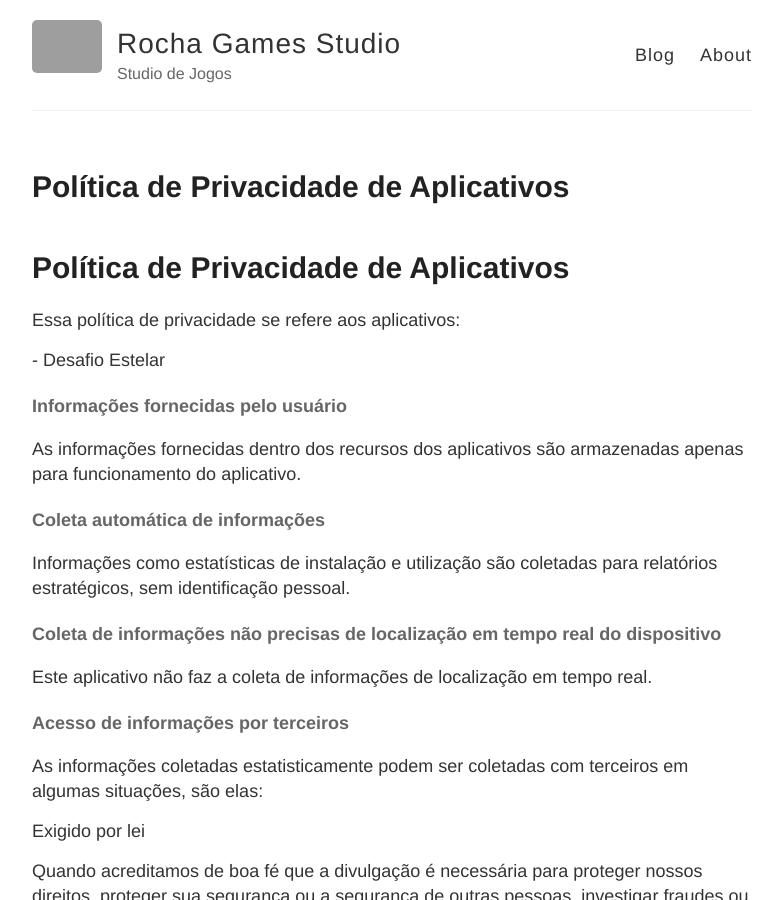
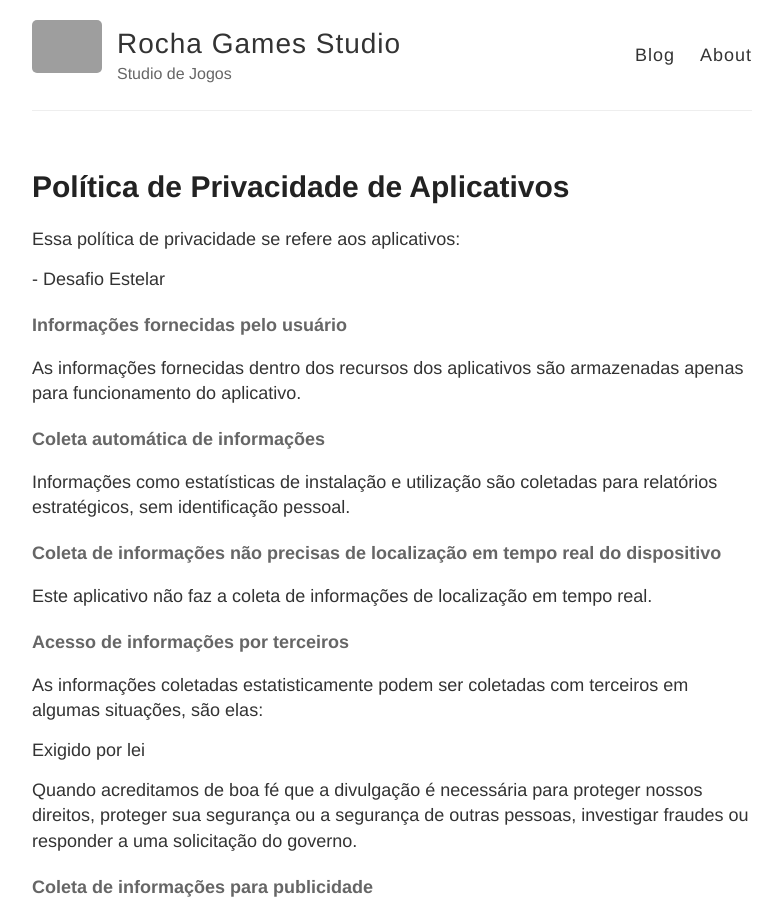
Before and after one commit to StudioRockGames/studiorockgames.github.io, a Jekyll site: the page built from politica-de-privacidade-de-aplicativos.md, in a window 1280 px wide and 900 px high. Shown: the whole window, without its empty margins (248-1030 px from the left). Built offline with Jekyll 4.4.1, drawn with Linux system fonts in a browser that asks for light colours; grey boxes are pictures that could not be loaded.

Commit message:
Update politica-de-privacidade-de-aplicativos.md

```diff
--- a/politica-de-privacidade-de-aplicativos.md
+++ b/politica-de-privacidade-de-aplicativos.md
@@ -4,7 +4,6 @@ title: Política de Privacidade de Aplicativos
 permalink: /politica-de-privacidade-de-aplicativos/
 ---
 
-<h1>Política de Privacidade de Aplicativos</h1>
 <p>Essa política de privacidade se refere aos aplicativos:</p>
 <p>- Desafio Estelar</p>
 <h4>Informações fornecidas pelo usuário</h4>
```
